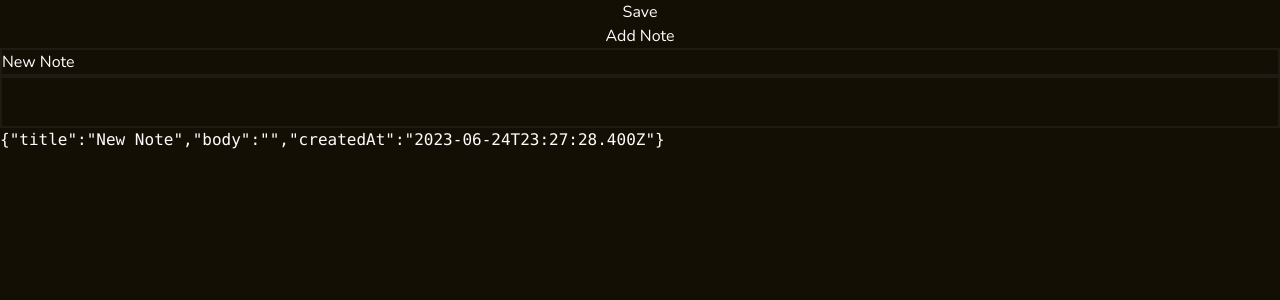
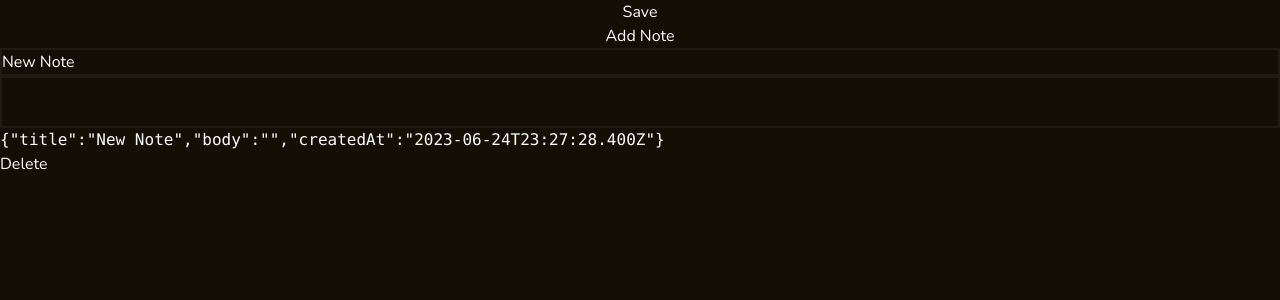
Before and after one commit to dmm22/notes, a React (Vite) app: page / in a window 1280 px wide. Both pictures are taken after typing "Sample" into the empty fields and a click on the button "Add Note". Shown: the top 300 px of the page. Built offline with nearby package versions, Linux system fonts and the light colour scheme.

Commit message:
Add function to delete notes

```diff
--- a/src/components/NoteEditor.tsx
+++ b/src/components/NoteEditor.tsx
@@ -9,6 +9,7 @@ export default function NoteEditor() {
     notes,
     addNote,
     selectNote,
+    deleteNote,
   } = useContext(NoteContext)
   const { title, body } = currentNote
 
@@ -28,12 +29,12 @@ export default function NoteEditor() {
       ></textarea>
       <div>
         {notes.map(note => (
-          <pre
-            onClick={() => selectNote(note.createdAt)}
-            key={`${note.createdAt}`}
-          >
-            {JSON.stringify(note)}
-          </pre>
+          <div key={`${note.createdAt}`}>
+            <pre onClick={() => selectNote(note.createdAt)}>
+              {JSON.stringify(note)}
+            </pre>
+            <button onClick={() => deleteNote(note.createdAt)}>Delete</button>
+          </div>
         ))}
       </div>
     </section>
--- a/src/contexts/NoteContext.tsx
+++ b/src/contexts/NoteContext.tsx
@@ -8,6 +8,7 @@ interface NoteContextInterface {
   saveCurrentNote: () => void
   addNote: () => void
   selectNote: (clickedNoteCreatedAt: Date) => void
+  deleteNote: (clickedNoteCreatedAt: Date) => void
 }
 
 export const NoteContext = createContext<NoteContextInterface>(
@@ -46,6 +47,12 @@ export default function NoteContextProvider({
     setCurrentNote(currentNote => ({ ...currentNote, [property]: newValue }))
   }
 
+  function deleteNote(clickedNoteCreatedAt: Date) {
+    setNotes(notes =>
+      notes.filter(({ createdAt }) => createdAt !== clickedNoteCreatedAt)
+    )
+  }
+
   function saveCurrentNote() {
     const existingNoteIndex = getCurrentNoteIndex()
 
@@ -75,6 +82,7 @@ export default function NoteContextProvider({
         saveCurrentNote,
         addNote,
         selectNote,
+        deleteNote,
       }}
     >
       {children}
```
